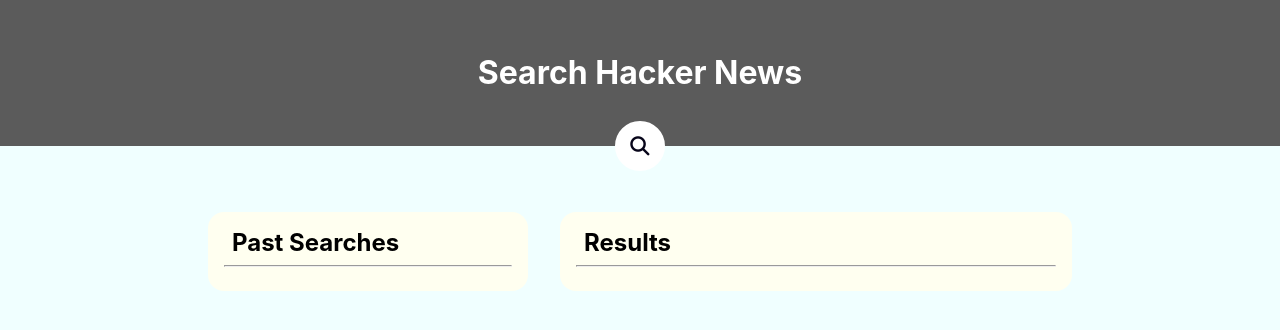
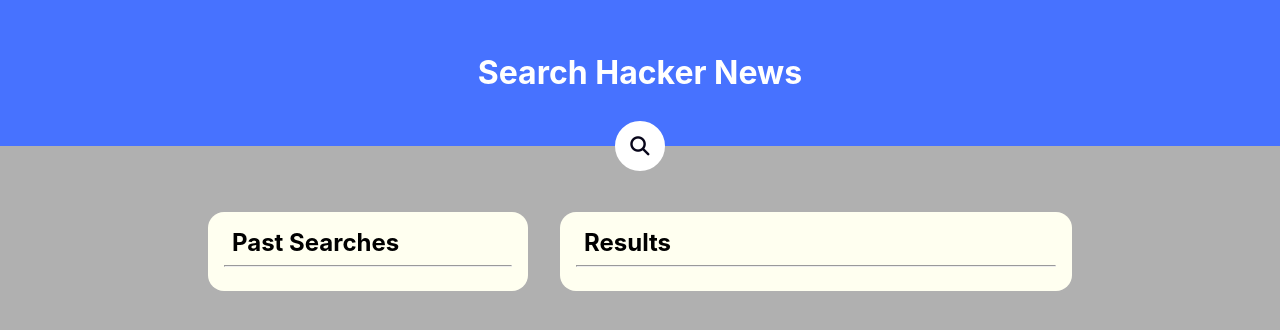
Before and after one commit to kalebal/hn-redux, a React (Create React App) app: page / in a window 1280 px wide. Shown: the top 330 px of the page. Built offline with nearby package versions, Linux system fonts and the light colour scheme.

Commit message:
The header is blue now

```diff
--- a/src/index.css
+++ b/src/index.css
@@ -6,11 +6,11 @@
   -webkit-font-smoothing: antialiased;
   -moz-osx-font-smoothing: grayscale;
   box-sizing: border-box;
-  background-color: azure;
+  background-color: #b0b0b0;
 }
 
 header {
-  background-color: rgb(91, 91, 91);
+  background-color: #4772ff;
   padding: 2rem 0rem;
   width: 100%;
   color: #121212;
```
